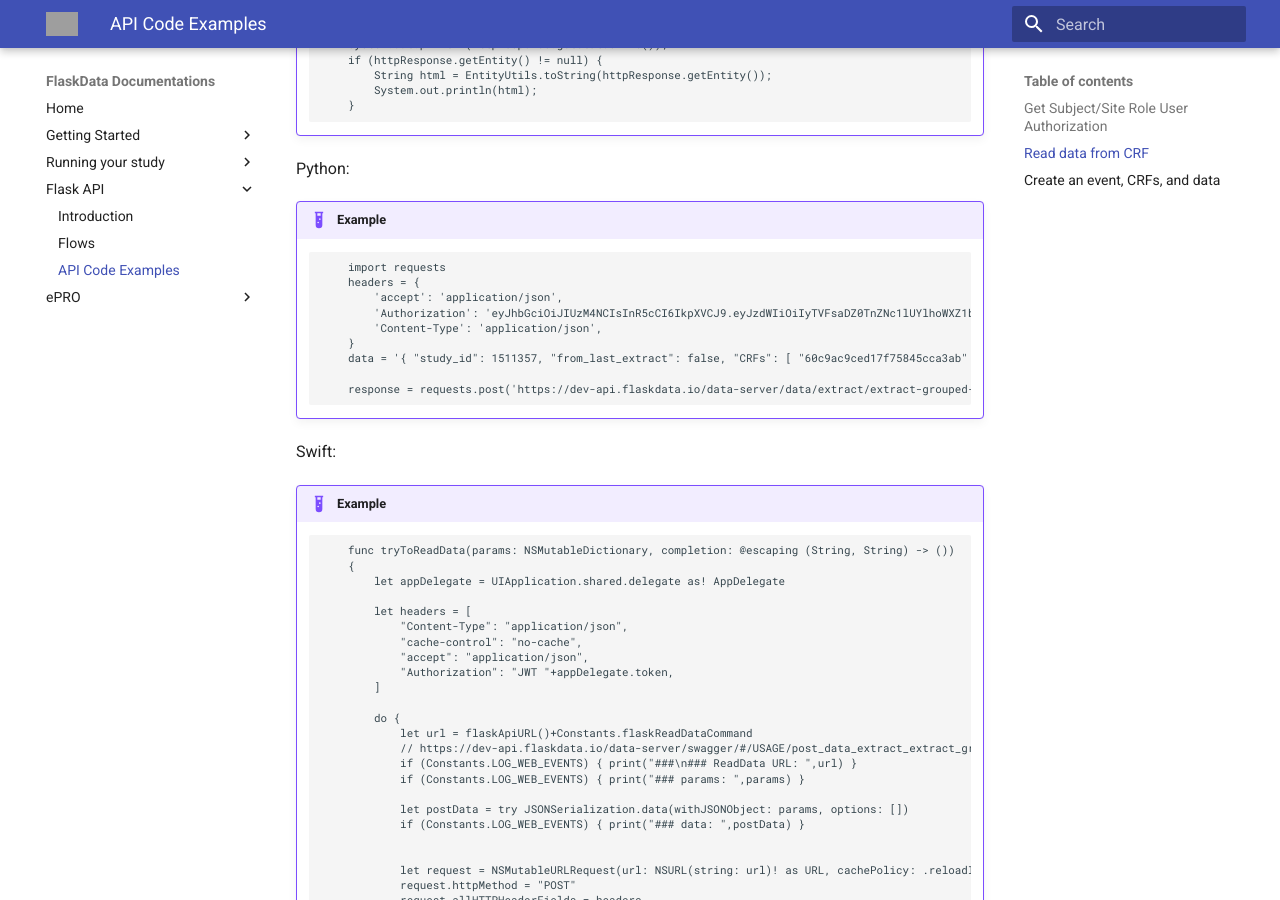
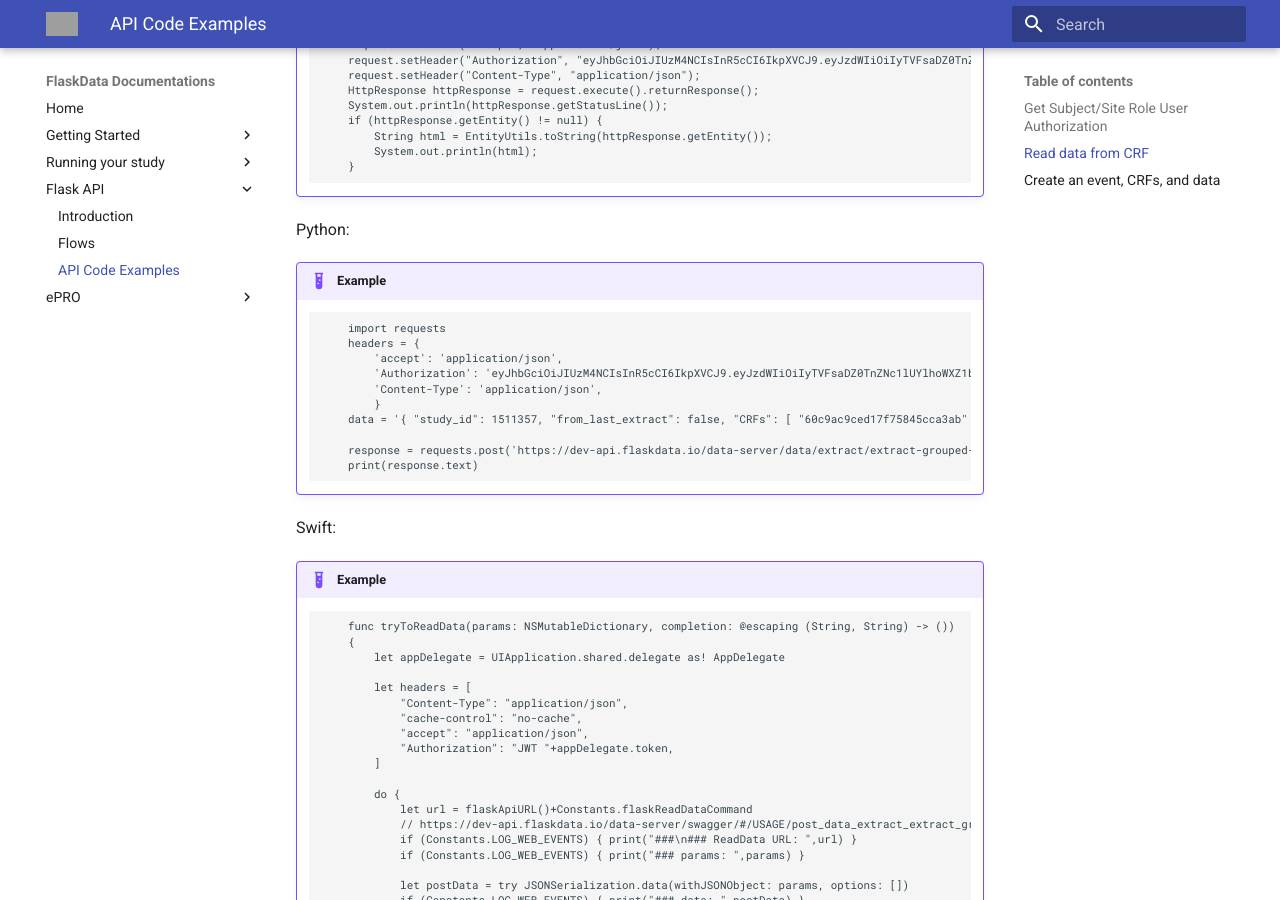
Before and after one commit to onlyjazz/flask-docs, an MkDocs documentation site: the page built from docs/api_code_examples.md, in a window 1280 px wide and 900 px high, scrolled down 2859 px. Built offline with MkDocs 1.6.1 and Material for MkDocs 9.7.7, drawn with Linux system fonts in a browser that asks for light colours; some of the changed text lies outside the part shown; grey boxes are pictures that could not be loaded.

Commit message:
python changes

````diff
--- a/docs/api_code_examples.md
+++ b/docs/api_code_examples.md
@@ -30,15 +30,19 @@
 !!!example
     ```
         import requests
+        import json
+        url = "https://dev-idp.flaskdata.io/auth/mobile-form-authorization"
+        payload = json.dumps({
+        "email": "taliafeldman@yahoo.com",
+        "password": "123456"
+        })
         headers = {
-            'accept': 'application/json',
-            'Authorization': 'JWT eyJ0eXAiOiJKV',
-            'Content-Type': 'application/json',
+        'accept': 'application/json',
+        'Authorization': 'JWT eyJ0eXAiOiJKV',
+        'Content-Type': 'application/json'
         }
-
-        data = '{ "email": "taliafeldman@yahoo.com", "password": "123456"}'
-
-        response = requests.post('https://dev-idp.flaskdata.io/auth/mobile-form-authorization', headers=headers, data=data)
+        response = requests.get(url, headers=headers, data=payload)
+        print(response.text)
     ```
 
 Swift:
@@ -160,10 +164,11 @@
             'accept': 'application/json',
             'Authorization': 'eyJhbGciOiJIUzM4NCIsInR5cCI6IkpXVCJ9.eyJzdWIiOiIyTVFsaDZ0TnZNc1lUYlhoWXZ1bFlXaXVnUDRtREJxRiIsImV4cCI6MTY0MDU4MzE0MDUxOSwiaWF0IjoxNjI0NzcxOTQwfQ.KOLgSK8Jj1YNAEKZk0GyHjz7YNQ3Y0yxrYB-RjRPbQGJ6xxLuUmx-rXeCF-XY_p2',
             'Content-Type': 'application/json',
-        }
+            }
         data = '{ "study_id": 1511357, "from_last_extract": false, "CRFs": [ "60c9ac9ced17f75845cca3ab" ], "include_deactivated_crfs": false, "include_started_crfs": true, "include_closed_crfs": true, "group_by": "subject", "values_as_object": false, "include_all_crf_versions": false}'
 
         response = requests.post('https://dev-api.flaskdata.io/data-server/data/extract/extract-grouped-study-event-data-to-json', headers=headers, data=data)
+        print(response.text)
     ```
 
 
@@ -298,9 +303,10 @@
             'accept': 'application/json',
             'Authorization': 'eyJhbGciOiJIUzM4NCIsInR5cCI6IkpXVCJ9.eyJzdWIiOiJjcG1XbDZlTU9URHFGMWg3TVdnRVI3Uk1UTHozS0d1YSIsImV4cCI6MTY0MDU5OTcxNDk3NywiaWF0IjoxNjI0Nzg4NTE0fQ.na7cmxYl7XBwHbDwW6jVIdNBnufG1gl3TpimroxiDyumurCkfW-zZzVPYjwBlrn0',
             'Content-Type': 'application/json',
-        }
-        data = '{ "study_id": 1511357, "eventName": "Sample", "subjectLabel": "Default-Site-202106160633380638-004", "CRFs": { "SampleCRF": { "NUMSAMP": "2" } }}'
+            }
+        data = '{ "study_id": 1511357, "eventName": "Sample", "subjectLabel": "Sample site-001", "CRFs": { "SampleCRF": { "NUMSAMP": "2" } }}'
         response = requests.post('https://dev-api.flaskdata.io/data-server/data/create/create-event-crfs-and-insert-data', headers=headers, data=data)
+        print(response.text)
     ```
 
 
````
